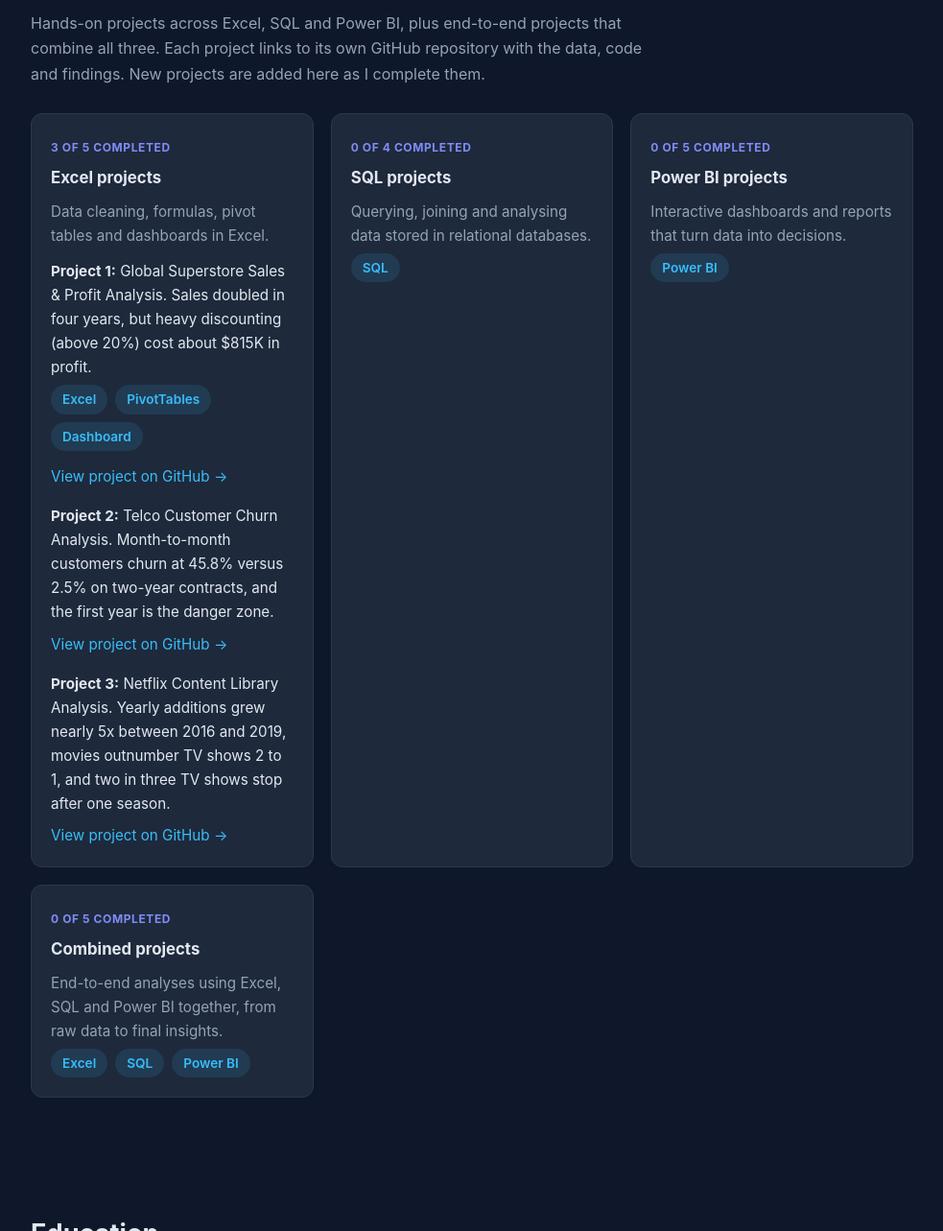
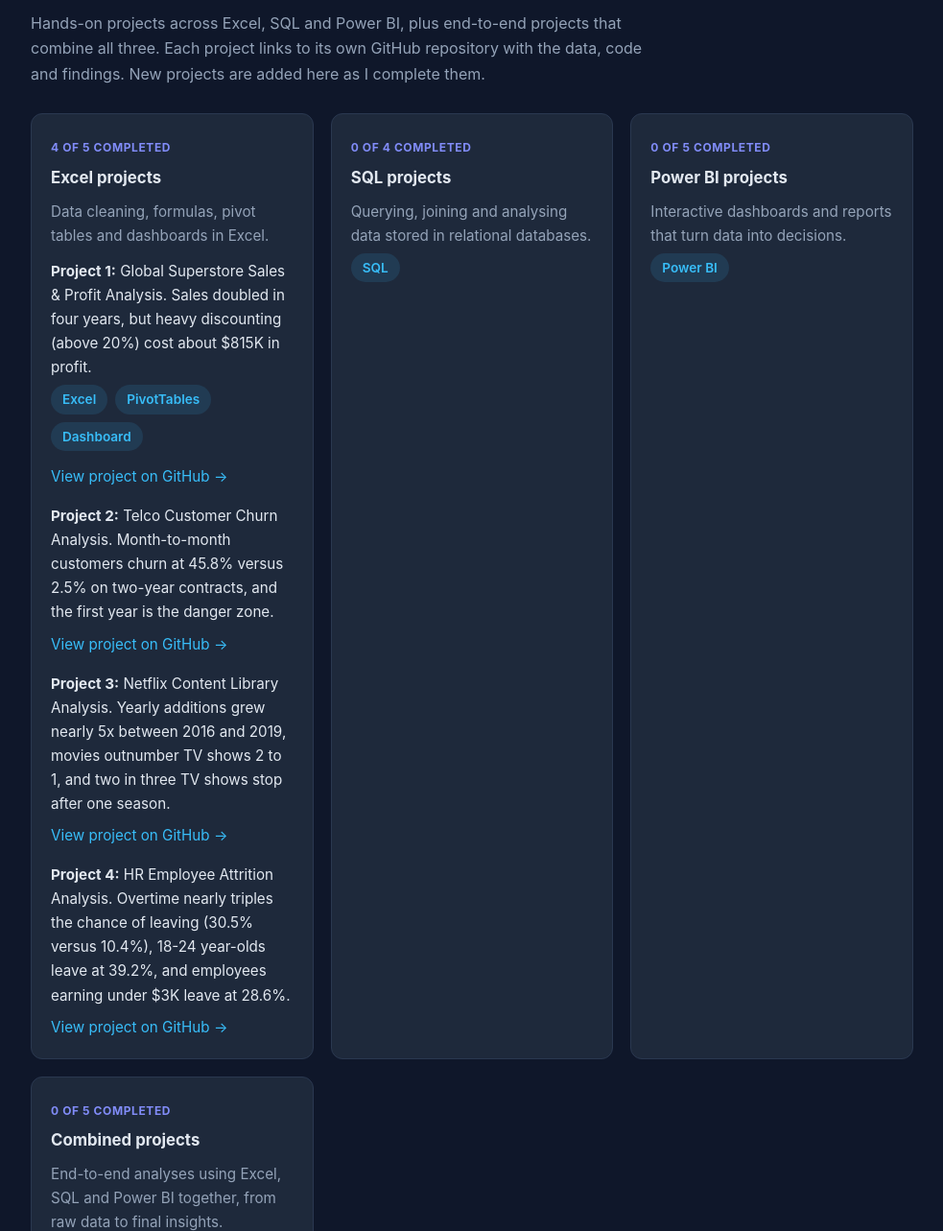
Before and after one commit to imanathulreyyan/imanathulreyyan.github.io, a plain HTML site: page index.html in a window 1280 px wide. Shown: the part 1385-2668 px from the top of the page at 96% size, without its empty margins (148-1131 px from the left). Drawn offline with Linux system fonts and the light colour scheme.

Commit message:
Add files via upload

```diff
--- a/index.html
+++ b/index.html
@@ -190,7 +190,7 @@
     <p class="section-intro">Hands-on projects across Excel, SQL and Power BI, plus end-to-end projects that combine all three. Each project links to its own GitHub repository with the data, code and findings. New projects are added here as I complete them.</p>
     <div class="projects">
       <div class="card project">
-        <span class="status">3 of 5 completed</span>
+        <span class="status">4 of 5 completed</span>
         <h3>Excel projects</h3>
         <p>Data cleaning, formulas, pivot tables and dashboards in Excel.</p>
         <p style="margin-top:12px;color:var(--text);"><strong>Project 1:</strong> Global Superstore Sales &amp; Profit Analysis. Sales doubled in four years, but heavy discounting (above 20%) cost about $815K in profit.</p>
@@ -200,6 +200,8 @@
         <p style="margin-top:8px;"><a href="https://github.com/imanathulreyyan/excel-telco-churn-analysis" target="_blank" rel="noopener">View project on GitHub &rarr;</a></p>
         <p style="margin-top:16px;color:var(--text);"><strong>Project 3:</strong> Netflix Content Library Analysis. Yearly additions grew nearly 5x between 2016 and 2019, movies outnumber TV shows 2 to 1, and two in three TV shows stop after one season.</p>
         <p style="margin-top:8px;"><a href="https://github.com/imanathulreyyan/excel-netflix-content-analysis" target="_blank" rel="noopener">View project on GitHub &rarr;</a></p>
+        <p style="margin-top:16px;color:var(--text);"><strong>Project 4:</strong> HR Employee Attrition Analysis. Overtime nearly triples the chance of leaving (30.5% versus 10.4%), 18-24 year-olds leave at 39.2%, and employees earning under $3K leave at 28.6%.</p>
+        <p style="margin-top:8px;"><a href="https://github.com/imanathulreyyan/excel-hr-attrition-analysis" target="_blank" rel="noopener">View project on GitHub &rarr;</a></p>
       </div>
       <div class="card project">
         <span class="status">0 of 4 completed</span>
```
